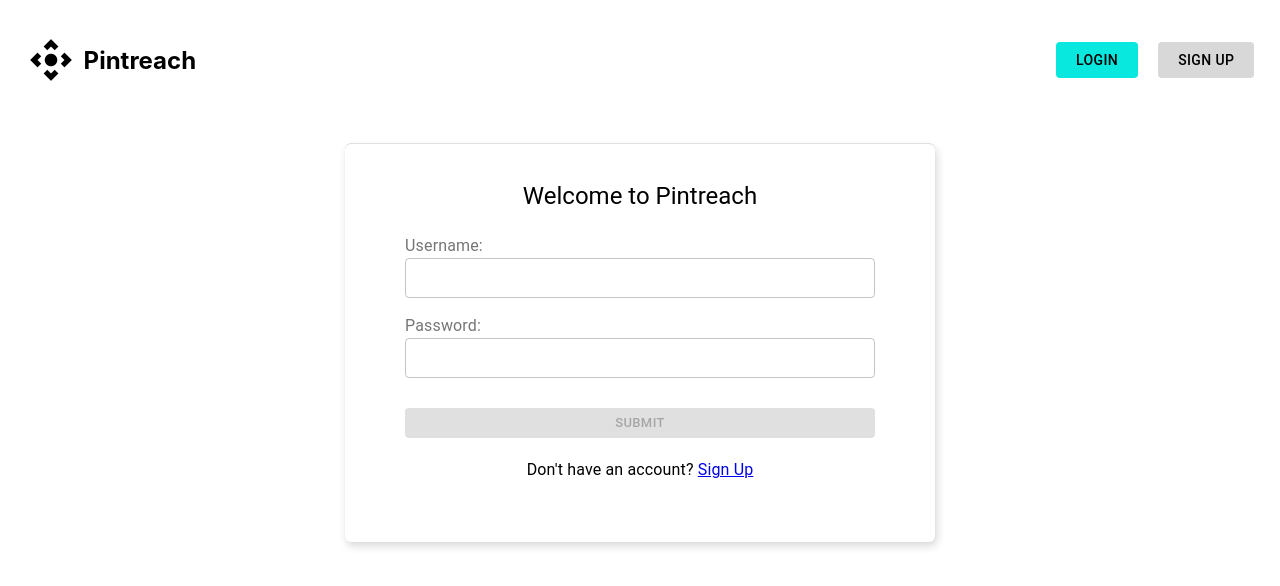
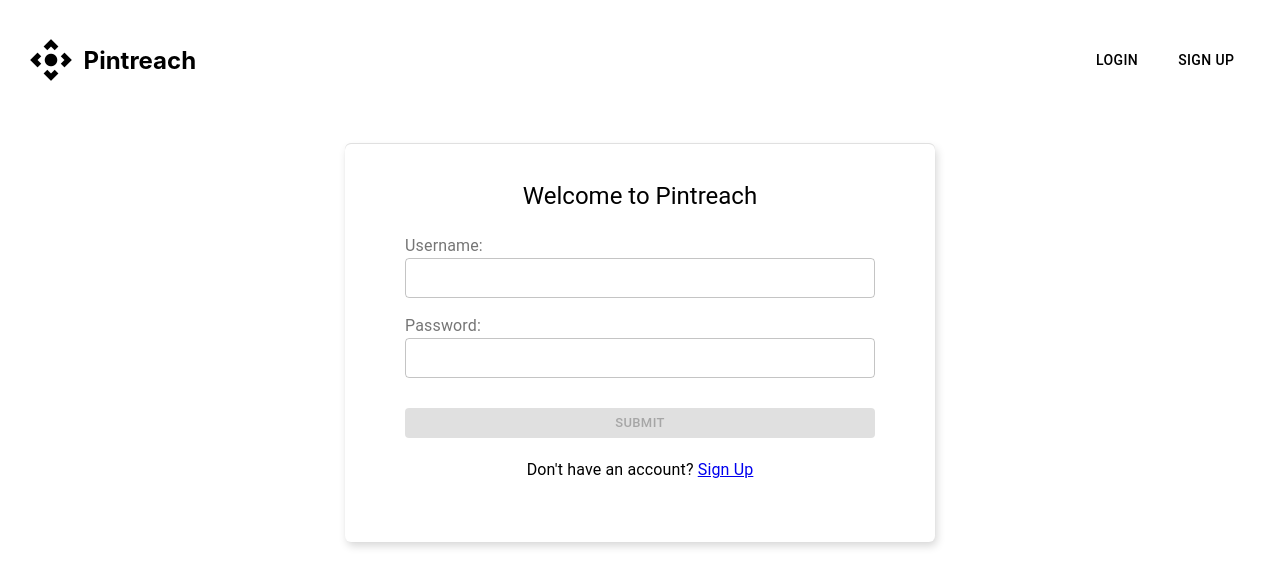
Before and after one commit to laurenthilen/pintreach-context, a React (Create React App) app in the folder client/: page /login in a window 1280 px wide. Shown: the top 586 px of the page. Built offline with nearby package versions, Linux system fonts and the light colour scheme.

Commit message:
imports useStyle to App component and edits button colors

```diff
--- a/client/src/App.js
+++ b/client/src/App.js
@@ -9,24 +9,11 @@
 import SignUp from "./components/SignUp";
 import Dashboard from "./components/Dashboard";
 import Profile from "./components/Profile";
+import { useStyles } from "./components/theme";
 
 import logo from "./assets/logo.png";
 import { Button } from "@material-ui/core";
 import "./App.css";
-import { makeStyles } from "@material-ui/core/styles";
-
-const useStyles = makeStyles((theme) => ({
-  btn: {
-      background: "rgb(8, 232, 222)",
-      color: "black",
-      marginLeft: "20px"
-  },
-  btn2: {
-    background: "rgb(216, 216, 216)",
-    color: "black",
-    marginLeft: "20px"
-  }
-}));
 
 function App() {
   const [loggedin, setLoggedin] = useState(false);
@@ -86,21 +73,25 @@
             </div>
             {loggedin ? (
               <div className="navbar-right">
-                <Button className={classes.btn}>
+                <Button className={classes.btn3}>
                   <Link to="/dashboard" className="nav-link">
                     Dashboard
                   </Link>
                 </Button>
-                <Button className={classes.btn2}>
+                <Button className={classes.btn3}>
                   <Link to="/profile" className="nav-link">
                     Profile
                   </Link>
                 </Button>
-                <button onClick={logout}>Logout</button>
+                <Button className={classes.btn3} onClick={logout}>
+                  <Link className="nav-link">
+                    Logout
+                  </Link>
+                </Button>
               </div>
             ) : (
               <div className="navbar-right">
-                <Button className={classes.btn}>
+                <Button className={classes.btn3}>
                   <Link to="/login" className="nav-link">
                     Login
                   </Link>
--- a/client/src/components/theme.js
+++ b/client/src/components/theme.js
@@ -11,4 +11,14 @@
         background: "rgb(8, 232, 222)",
         color: "black",
     },
+    btn2: {
+      background: "rgb(216, 216, 216)",
+      color: "black",
+      marginLeft: "20px",
+    },
+    btn3: {
+        background: "rgb(8, 232, 222)",
+        color: "black",
+        marginLeft: "20px",
+    },
 }));
```
Also changed, not shown: 1 other file (tests, documents, lock files or other folders).
